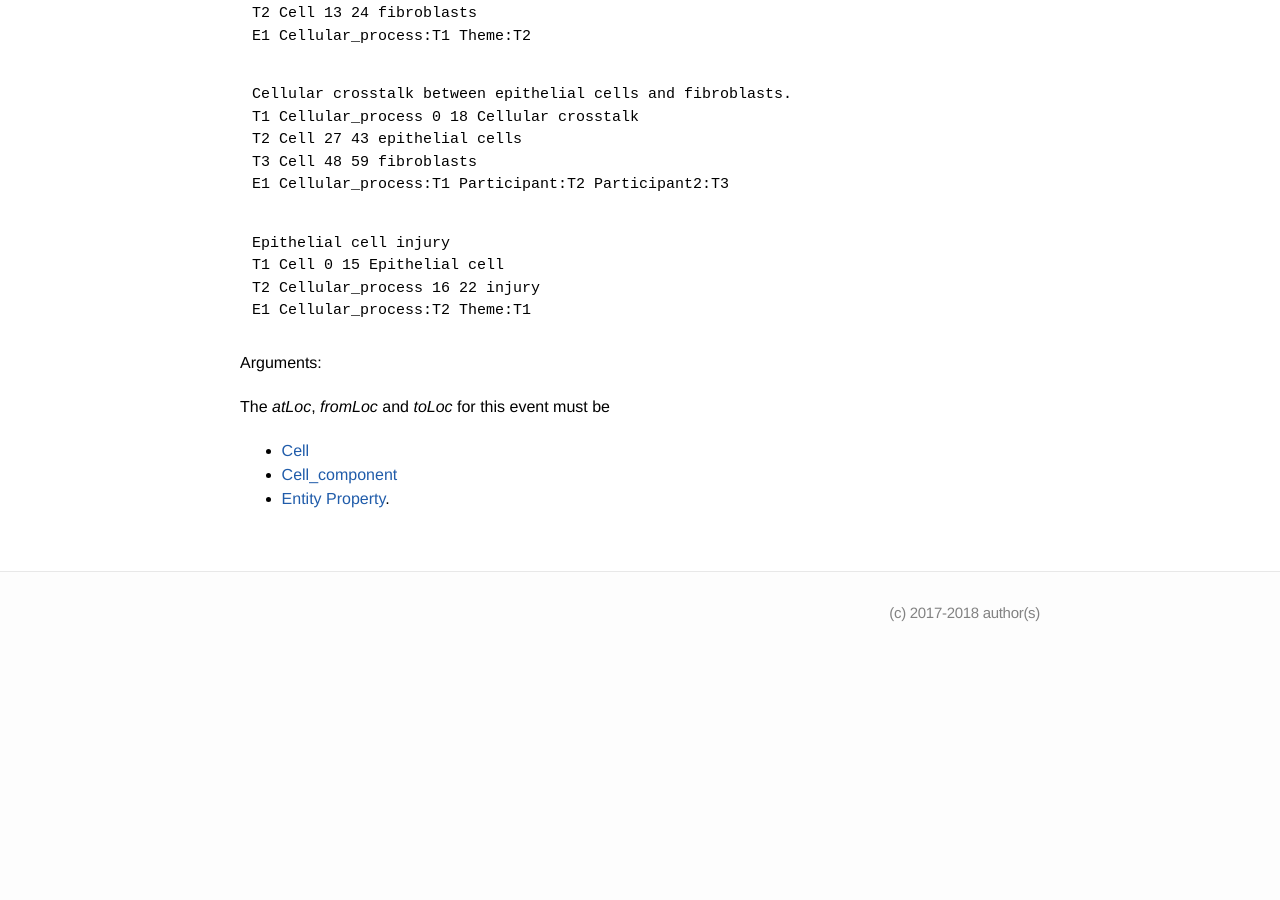
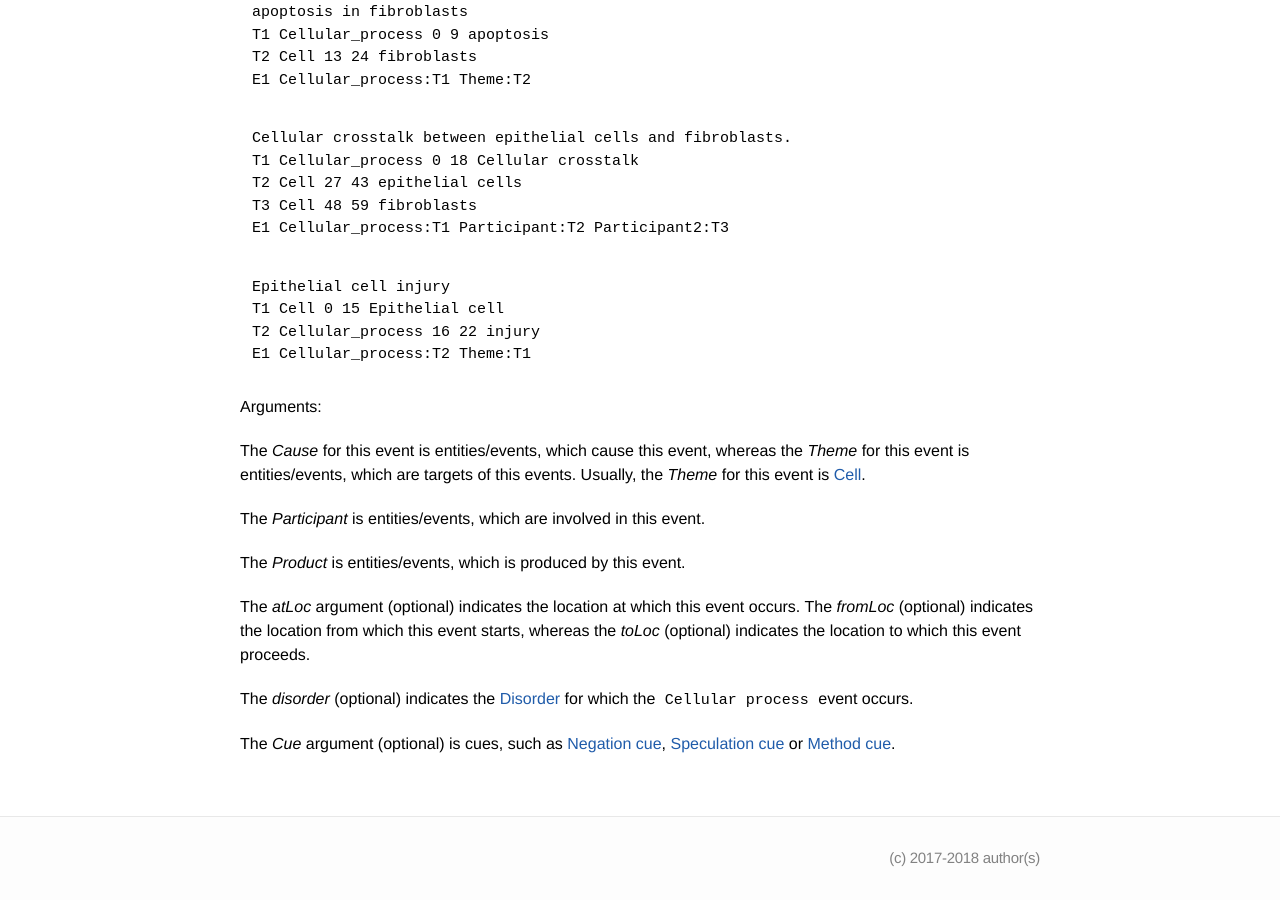
Before and after one commit to ezcatdb/molbiol_lung_corpus-guidelines, a Jekyll site: the page built from _event/Cellular_process.md, in a window 1280 px wide and 900 px high, scrolled down 828 px. Built offline with Jekyll 4.4.1, drawn with Linux system fonts in a browser that asks for light colours; before the commit the page ends 1482 px from its top, so only the background shows below that; some of the changed text lies outside the part shown.

Commit message:
arguments, sample sentence corrected in _event/Cellular_process.md

```diff
--- a/_event/Cellular_process.md
+++ b/_event/Cellular_process.md
@@ -7,6 +7,8 @@ order: 50
 ---
 
 This event is based on the <a href="http://www.nactem.ac.uk/meta-knowledge/">GENIA-Meta-knowledge corpus</a> at <a href="http://www.nactem.ac.uk/">NaCTeM</a>.
+
+Among the biological processes, those processes on the cellular levels are categorized into this event.
 
 The following words/phrases can be triggers of this event:
 
@@ -54,10 +56,19 @@ E1 Cellular_process:T2 Theme:T1
 
 Arguments:
 
-The *atLoc*, *fromLoc* and *toLoc* for this event must be
-- [Cell]()
-- [Cell_component]()
-- [Entity Property]().
+The *Cause* for this event is entities/events, which cause this event, whereas the *Theme* for this event is entities/events, which are targets of this events.
+Usually, the *Theme* for this event is [Cell]().
+
+The *Participant* is entities/events, which are involved in this event.
+
+The *Product* is entities/events, which is produced by this event.
+
+The *atLoc* argument (optional) indicates the location at which this event occurs.
+The *fromLoc* (optional) indicates the location from which this event starts, whereas the *toLoc* (optional) indicates the location to which this event proceeds.
+
+The *disorder* (optional) indicates the [Disorder]() for which the `Cellular process` event occurs.
+
+The *Cue* argument (optional) is cues, such as [Negation cue](), [Speculation cue]() or [Method cue]().
 
 <!---
 The other arguments, such as *Cause*, *Theme*, *Participant*, and *Product*, for this event can be any entities or events.
```
